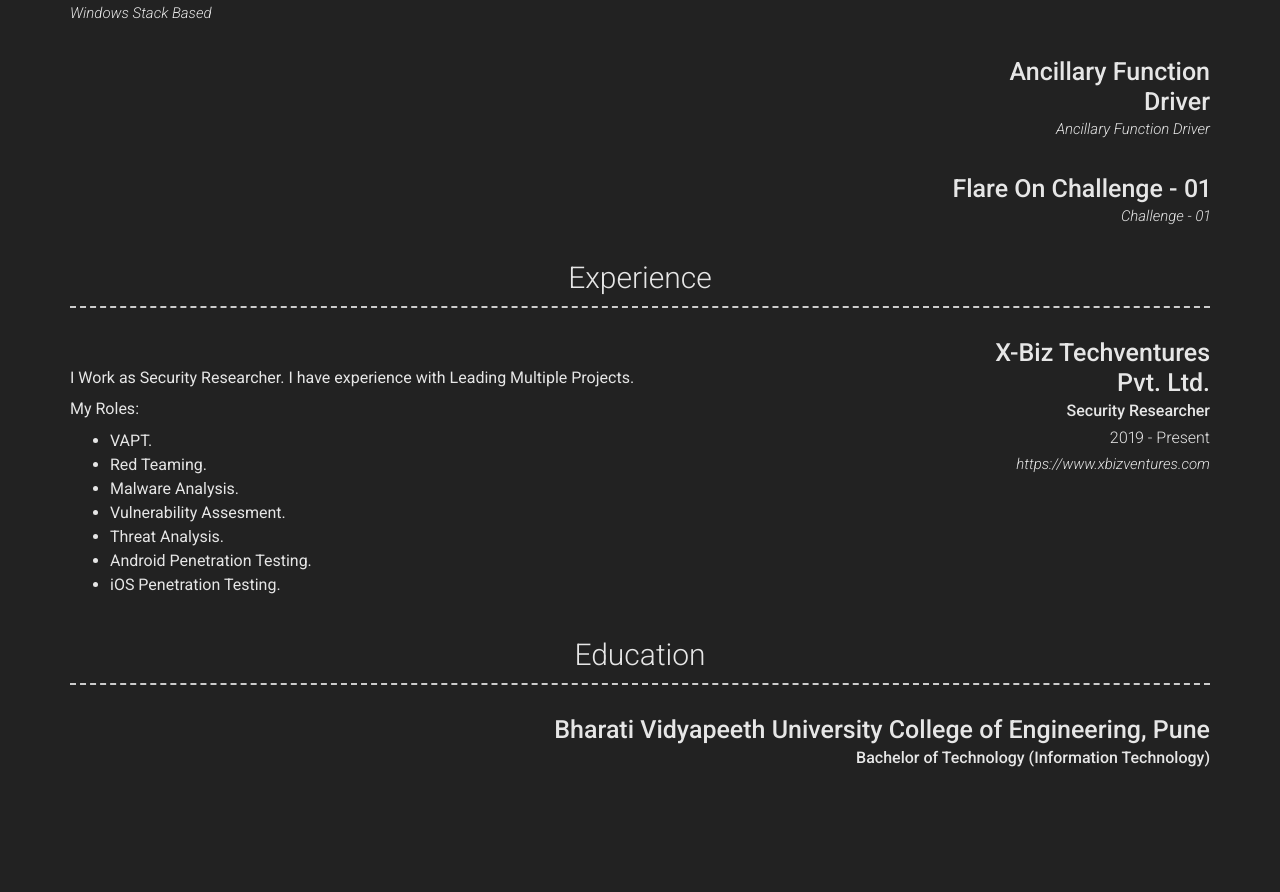
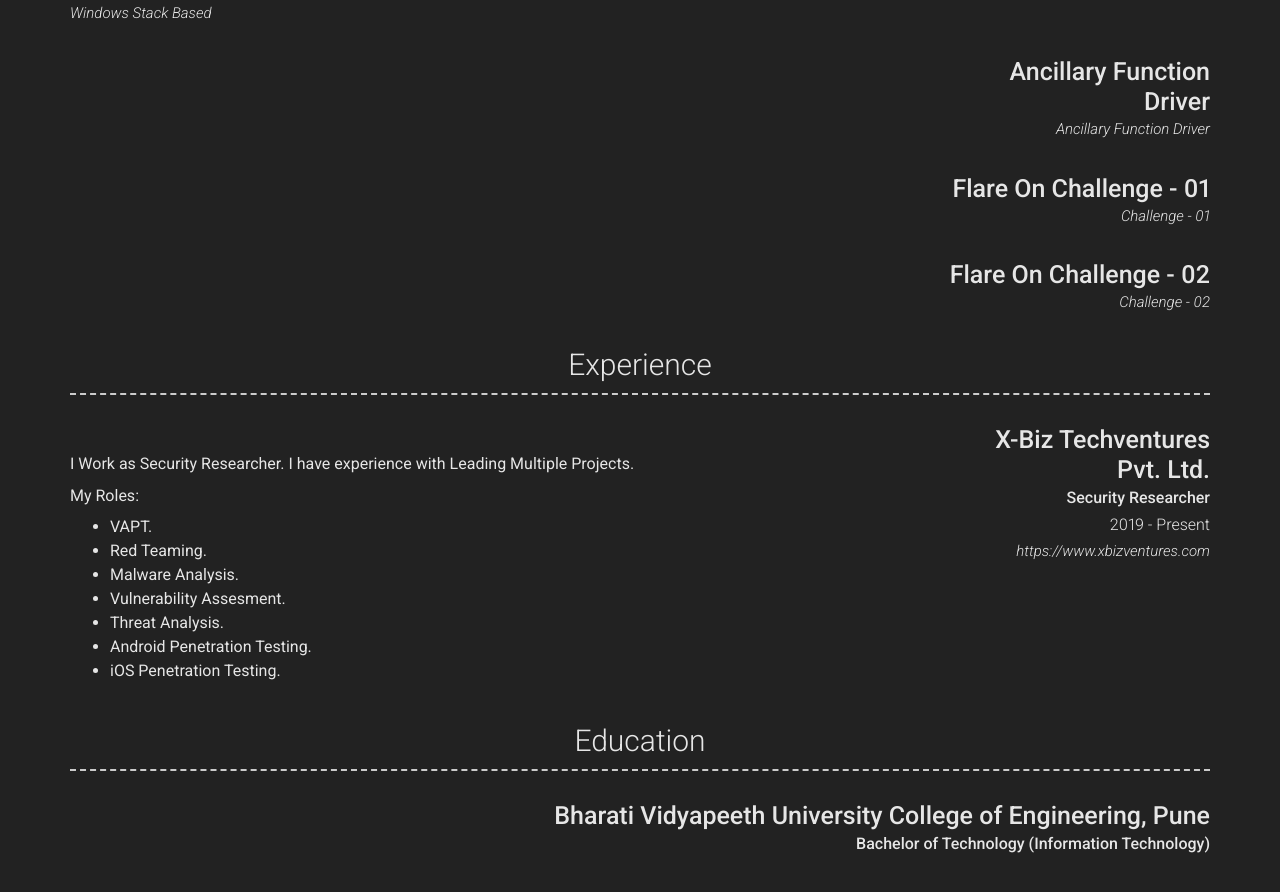
Before and after one commit to yashomer1994/Resume, a Jekyll site: the page built from index.md, in a window 1280 px wide and 900 px high, scrolled down 857 px. Shown: the top 892 px of the window. Built offline with Jekyll 4.4.1, drawn with Linux system fonts in a browser that asks for light colours; nearby versions of some CDN libraries.

Commit message:
Update _config.yml

```diff
--- a/_config.yml
+++ b/_config.yml
@@ -62,7 +62,6 @@
 content:
   - title: Projects # Title for the section
     layout: list # Type of content section (list/text)
-    icon: fab fa-github
     content:
       - layout: left
         title: Emotet Malware Analysis
@@ -90,13 +89,20 @@
         link: https://yashomer1994.github.io/yash007.github.io/pe/msdos/2021/01/31/Ancillary-Function-Driver.html
         link_text: Ancillary Function Driver
 
-
         content:
       - layout: right
         title: Flare On Challenge - 01
         icon: fab fa-github
         link: https://yashomer1994.github.io/yash007.github.io/python/pe/msdos/2021/01/11/Flare.html
         link_text: Challenge - 01
+        icon: fab fa-github
+
+        content:
+      - layout: right
+        title: Flare On Challenge - 02
+        icon: fab fa-github
+        link: https://yashomer1994.github.io/yash007.github.io/python/pe/msdos/2021/01/11/Flare-On-2020.html
+        link_text: Challenge - 02
         icon: fab fa-github
 
 
```
